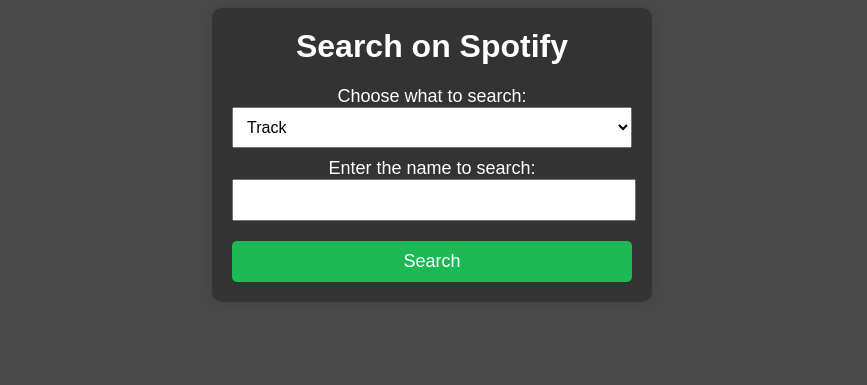
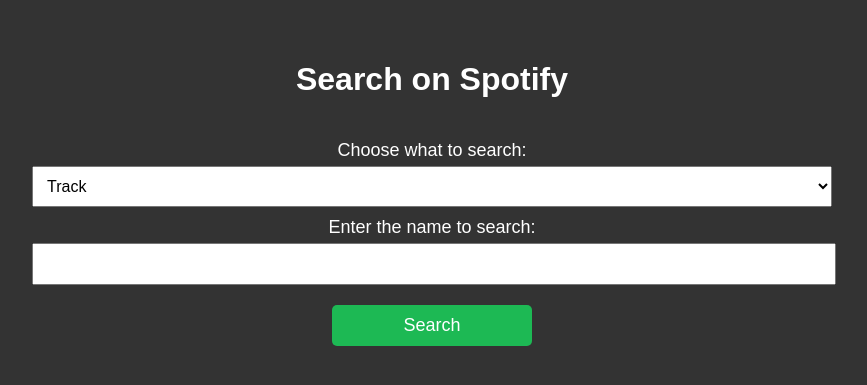
Before and after one commit to radoslawrolka/SpotifyHelper, a Flask app: page /search in a window 1280 px wide. Shown: the top 385 px of the page, without its empty margins (208-1075 px from the left). Run offline with Flask 3, Linux system fonts and the light colour scheme; parts of the project's set-up code (start-up, migrations or seed data) failed here and were passed over.

Commit message:
refractor

```diff
--- /dev/null
+++ b/static/button.css
@@ -0,0 +1,13 @@
+.button {
+    background-color: #1DB954;
+    color: white;
+    border: none;
+    border-radius: 5px;
+    padding: 10px 20px;
+    font-size: 18px;
+    cursor: pointer;
+    text-decoration: none;
+    margin: 10px auto;
+    display: block;
+    max-width: 200px;
+}
--- /dev/null
+++ b/static/container.css
@@ -0,0 +1,22 @@
+.container {
+    max-width: 800px;
+    margin: 0 auto;
+    padding: 20px;
+    background-color: #616161
+    box-shadow: 0 0 10px rgba(0, 0, 0, 0.1);
+    border-radius: 10px;
+    text-align: center;
+}
+
+.columns {
+    display: flex;
+    justify-content: space-between;
+}
+
+.column {
+    width: 27%;
+    padding: 20px;
+    text-align: center;
+    background-color: #A9A9A9;
+    border-radius: 10px;
+}
--- /dev/null
+++ b/static/form.css
@@ -0,0 +1,48 @@
+/* search.css */
+.search-container {
+    background-color: #333;
+    border-radius: 10px;
+    padding: 20px;
+    box-shadow: 0 0 10px rgba(0, 0, 0, 0.1);
+    margin-top: 20px;
+}
+
+.search-container h2 {
+    color: #fff;
+    text-align: center;
+    margin-bottom: 20px;
+}
+
+.search-form {
+    text-align: center;
+}
+
+.search-form label {
+    display: block;
+    margin-top: 10px;
+    font-size: 18px;
+    color: #fff;
+}
+
+.search-form select, .search-form input {
+    width: 100%;
+    padding: 10px;
+    font-size: 16px;
+    margin-top: 5px;
+}
+
+.search-form input#searchName {
+    width: calc(100% - 20px);
+}
+
+.search-form button {
+    width: 100%;
+    padding: 10px;
+    background-color: #1DB954;
+    color: white;
+    border: none;
+    border-radius: 5px;
+    font-size: 18px;
+    cursor: pointer;
+    margin-top: 20px;
+}
--- a/static/style.css
+++ b/static/style.css
@@ -3,6 +3,11 @@ body {
     margin: 0;
     padding: 0;
     background-color: #333;
+    color: #fff;
+    background-size: cover;
+    background-repeat: no-repeat;
+    background-attachment: fixed;
+    text-align: center;
 }
 
 h1 {
--- a/templates/most-streamed-albums.html
+++ b/templates/most-streamed-albums.html
@@ -4,7 +4,8 @@
     <meta charset="UTF-8">
     <meta name="viewport" content="width=device-width, initial-scale=1.0">
     <link rel="stylesheet" href="{{ url_for('static', filename='style.css') }}">
-    <title>Most streamed songs on Spotify</title>
+    <link rel="stylesheet" href="{{ url_for('static', filename='table.css') }}">
+    <title>SpotifyHelper</title>
 </head>
 <body>
     <a href="/home"><img src="https://drive.google.com/uc?id=1840-ofHIgLGI9x0Bpsf5XYgOxZwNtko2" alt="Home" width="100" height="100"></a>
--- a/templates/most-streamed-artists.html
+++ b/templates/most-streamed-artists.html
@@ -4,7 +4,8 @@
     <meta charset="UTF-8">
     <meta name="viewport" content="width=device-width, initial-scale=1.0">
     <link rel="stylesheet" href="{{ url_for('static', filename='style.css') }}">
-    <title>Most streamed songs on Spotify</title>
+    <link rel="stylesheet" href="{{ url_for('static', filename='table.css') }}">
+    <title>SpotifyHelper</title>
 </head>
 <body>
     <a href="/home"><img src="https://drive.google.com/uc?id=1840-ofHIgLGI9x0Bpsf5XYgOxZwNtko2" alt="Home" width="100" height="100"></a>
--- a/templates/most-streamed-songs.html
+++ b/templates/most-streamed-songs.html
@@ -4,7 +4,8 @@
     <meta charset="UTF-8">
     <meta name="viewport" content="width=device-width, initial-scale=1.0">
     <link rel="stylesheet" href="{{ url_for('static', filename='style.css') }}">
-    <title>Most streamed songs on Spotify</title>
+    <link rel="stylesheet" href="{{ url_for('static', filename='table.css') }}">
+    <title></title>SpotifyHelper</title>
 </head>
 <body>
     <a href="/home"><img src="https://drive.google.com/uc?id=1840-ofHIgLGI9x0Bpsf5XYgOxZwNtko2" alt="Home" width="100" height="100"></a>
--- a/templates/search.html
+++ b/templates/search.html
@@ -3,61 +3,16 @@
 <head>
     <meta charset="UTF-8">
     <meta name="viewport" content="width=device-width, initial-scale=1.0">
+    <link rel="stylesheet" href="{{ url_for('static', filename='style.css') }}">
+    <link rel="stylesheet" href="{{ url_for('static', filename='container.css') }}">
+    <link rel="stylesheet" href="{{ url_for('static', filename='button.css') }}">
+    <link rel="stylesheet" href="{{ url_for('static', filename='form.css') }}">
     <title>Search on Spotify</title>
-    <style>
-        body {
-            font-family: Arial, sans-serif;
-            background-color: #494949;
-            color: #fff;
-            text-align: center;
-        }
-
-        .container {
-            max-width: 400px;
-            margin: 0 auto;
-            padding: 20px;
-            background-color: #333;
-            border-radius: 10px;
-            box-shadow: 0 0 10px rgba(0, 0, 0, 0.1);
-        }
-
-        h1 {
-            margin-top: 0;
-        }
-
-        label {
-            display: block;
-            margin-top: 10px;
-            font-size: 18px;
-        }
-
-        select, input {
-            width: 100%;
-            padding: 10px;
-            font-size: 16px;
-        }
-
-        input#searchName {
-            width: calc(100% - 20px); /* Adjusted width, subtract 20px for padding */
-        }
-
-        button {
-            width: 100%;
-            padding: 10px;
-            background-color: #1DB954;
-            color: white;
-            border: none;
-            border-radius: 5px;
-            font-size: 18px;
-            cursor: pointer;
-            margin-top: 20px;
-        }
-    </style>
 </head>
 <body>
     <div class="container">
         <h1>Search on Spotify</h1>
-        <form action="/search" method="POST">
+        <form class="search-form" action="/search" method="POST">
             <label for="searchItem">Choose what to search:</label>
             <select id="searchItem" name="item">
                 <option value="track">Track</option>
@@ -66,7 +21,7 @@
             </select>
             <label for="searchName">Enter the name to search:</label>
             <input type="text" id="searchName" name="name" required>
-            <button type="submit">Search</button>
+            <button class="button" type="submit">Search</button>
         </form>
     </div>
 </body>
```
Also changed, not shown: other parts of static/style.css (+13 -13 lines), static/table.css (added, +30 -0 lines), templates/home.html (+3 -54 lines), templates/index.html (+8 -36 lines).
